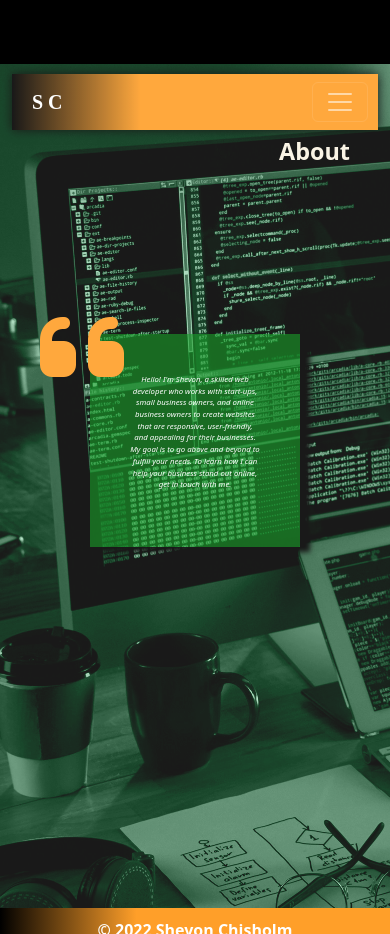
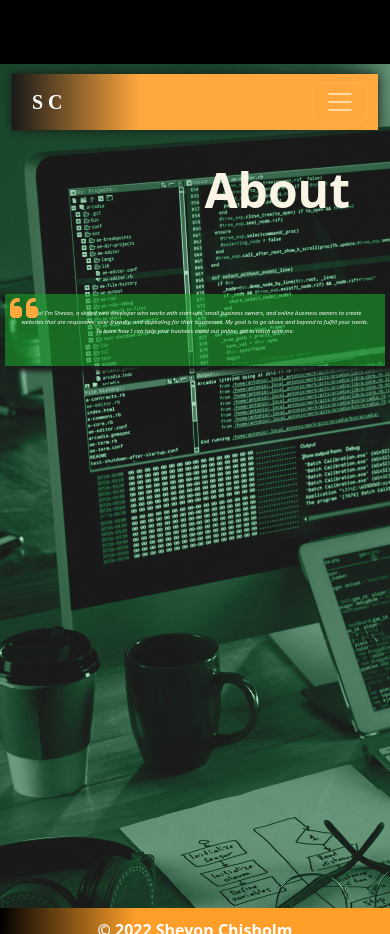
Before and after one commit to shevon-ai/Online-Portfolio, a plain HTML site: page about.html in a window 390 px wide. Shown: the part 780-1714 px from the top of the page. Drawn offline with nearby package versions, Linux system fonts and the light colour scheme.

Commit message:
Add files via upload

```diff
--- a/css/styles.css
+++ b/css/styles.css
@@ -47,7 +47,7 @@ footer p{
 
 .quoted-content p{
   color: white;
-  font-size: 2vw;
+  font-size: 1.5vw;
   font-style: italic;
   line-height: 1.5;
   font-weight: lighter;
@@ -96,9 +96,11 @@ footer p{
 }
 
 #cv{
+  position: absolute;
   text-align: center;
   background: rgba(0, 151, 19, 0.6);
   color: #fff;
+  top: 75px;
   height: auto;
   width: auto;
   margin-right: 80px;
@@ -109,18 +111,19 @@ footer p{
   box-shadow: 10px 5px 5px black;
 }
 
+
 .cv-img{
   border-radius: 5%;
   width: 80%;
 }
 
 .open-quote{
-  font-size: 6rem;
+  font-size: 3rem;
   color: #FF9F29;
   font-weight: bold;
   position: absolute;
-  left: 40px;
-  top: 150px;
+  left: 100px;
+  top: 230px;
   text-align: left;
 }
 
@@ -128,7 +131,7 @@ footer p{
   background: white;
   background: rgba(0, 151, 19, 0.6);
   position: absolute;
-  top: 220px;
+  top: 230px;
   left: 90px;
   right: 90px;
   height: auto;
@@ -325,7 +328,10 @@ footer p{
     margin-top: 50px;
   }
   .profile-img{
-    width: 50%;
+    width: 40%;
+  }
+  .heading{
+    font-size: 3rem;
   }
 
   #portfolio{
@@ -349,17 +355,22 @@ footer p{
     visibility: hidden;
     position: absolute;
   }
-  .quoted-content{
-    top: 270px;
+  .open-quote{
+    font-size: 2rem;
+    left: 10px;
+    top: 220px;
   }
-  .open-quote{
-    top: 210px;
-  }
+
   #cv{
     margin-left: 30px;
     margin-right: 30px;
   }
-  .heading, .download-resume{
+  .heading{
+    right: 40px;
+    top: 90px;
+  }
+  .download-resume{
+    position: absolute;
     right: 40px;
   }
   .contact-box{
@@ -372,4 +383,11 @@ footer p{
     font-size: 6vw;
     top: 50%;
   }
+  .quoted-content{
+    left: 5px;
+    right: 5px;
+    padding: 15px;
+  }
+
+
 }
```
Also changed, not shown: portfolio.html (+3 -3 lines).
